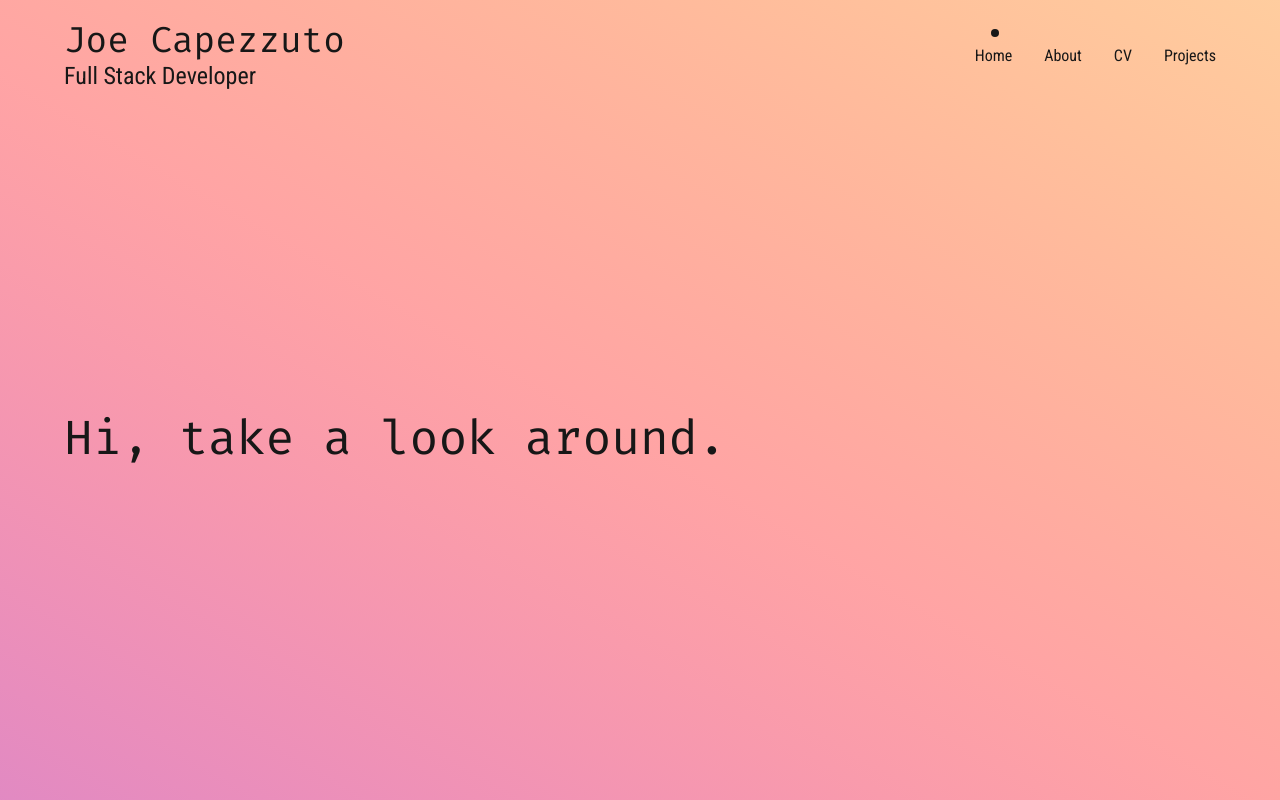
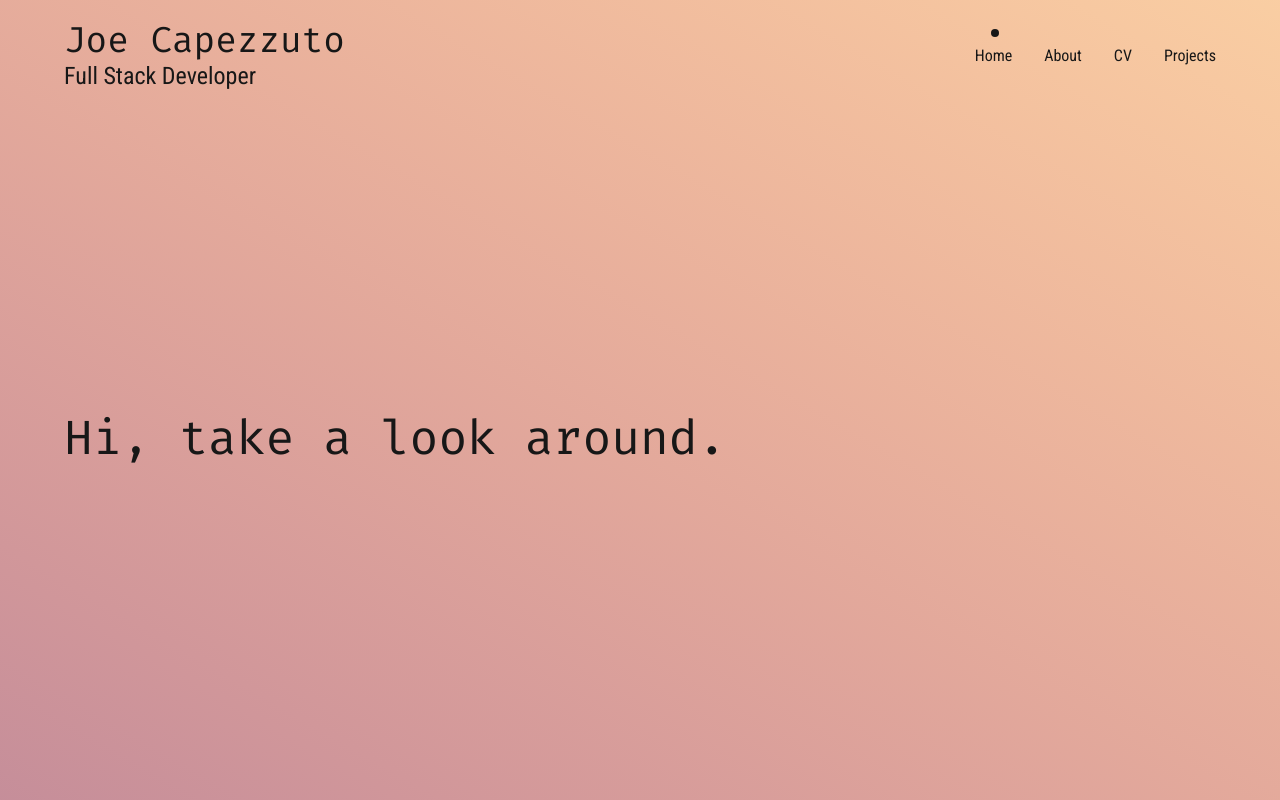
Before and after one commit to Capezzuto/portfolio-v2, a Next.js app: page / in a window 1280 px wide. Built offline with nearby package versions, Linux system fonts and the light colour scheme.

Commit message:
Refine home page styles, remove commented code

```diff
--- a/src/app/(static)/_components/Navbar.tsx
+++ b/src/app/(static)/_components/Navbar.tsx
@@ -9,25 +9,21 @@ const tabs = [
 		id: 'home',
 		text: 'Home',
 		href: '/',
-		// rule: 'group-has-[#home:hover]:translate-x-0 group-has-[#home.active]:translate-x-0',
 	},
 	{
 		id: 'about',
 		text: 'About',
 		href: '/about',
-		// rule: 'group-has-[#about:hover]:translate-x-[4.25rem] group-has-[#about.active]:translate-x-[4.25rem]',
 	},
 	{
 		id: 'cv',
 		text: 'CV',
 		href: '/cv',
-		// rule: 'group-has-[#cv:hover]:translate-x-[8rem] group-has-[#cv.active]:translate-x-[8rem]',
 	},
 	{
 		id: 'projects',
 		text: 'Projects',
 		href: '/projects',
-		// rule: 'group-has-[#projects:hover]:translate-x-[12rem] group-has-[#projects.active]:translate-x-[12rem]',
 	},
 ];
 
--- a/src/app/(static)/page.tsx
+++ b/src/app/(static)/page.tsx
@@ -1,8 +1,8 @@
 import React from 'react';
 const HomePage = () => {
 	return (
-		<div className='home-page self-center'>
-			<h1 className='font-(family-name:--font-fira-code) text-3xl md:text-4xl lg:text-5xl pb-4'>
+		<div className='home-page self-center relative'>
+			<h1 className='font-(family-name:--font-fira-code) text-3xl text-transparent md:text-4xl lg:text-5xl pb-4 bg-linear-270 from-0% via-33% to-67% from-transparent to-neutral-900 via-transparent bg-clip-text bg-size-[300%_100%] bg-left animate-[scroll-fade_4s_ease-in-out_forwards]'>
 				Hi, take a look around.
 			</h1>
 		</div>
--- a/src/app/globals.css
+++ b/src/app/globals.css
@@ -23,6 +23,20 @@
 	syntax: '<color>';
 	initial-value: transparent;
 	inherits: false;
+}
+
+@keyframes scroll-fade {
+	0% {
+		filter: blur(20px);
+		background-position-x: 100%;
+	}
+	50% {
+		filter: blur(0px);
+	}
+	100% {
+		filter: blur(0px);
+		background-position: 0%;
+	}
 }
 
 :root {
@@ -84,7 +98,8 @@ body {
 }
 
 .dynamic-background:has(.home-page) {
-	--gradient-color-a: rgba(198, 129, 212, 1);
+	/* --gradient-color-a: rgba(198, 129, 212, 1); */
+	--gradient-color-a: rgba(178, 129, 152, 1);
 	--gradient-color-b: rgba(255, 224, 171, 1);
 	--gradient-color-c: rgba(0, 0, 0, 0);
 	--gradient-color-d: rgba(0, 0, 0, 0);
```
